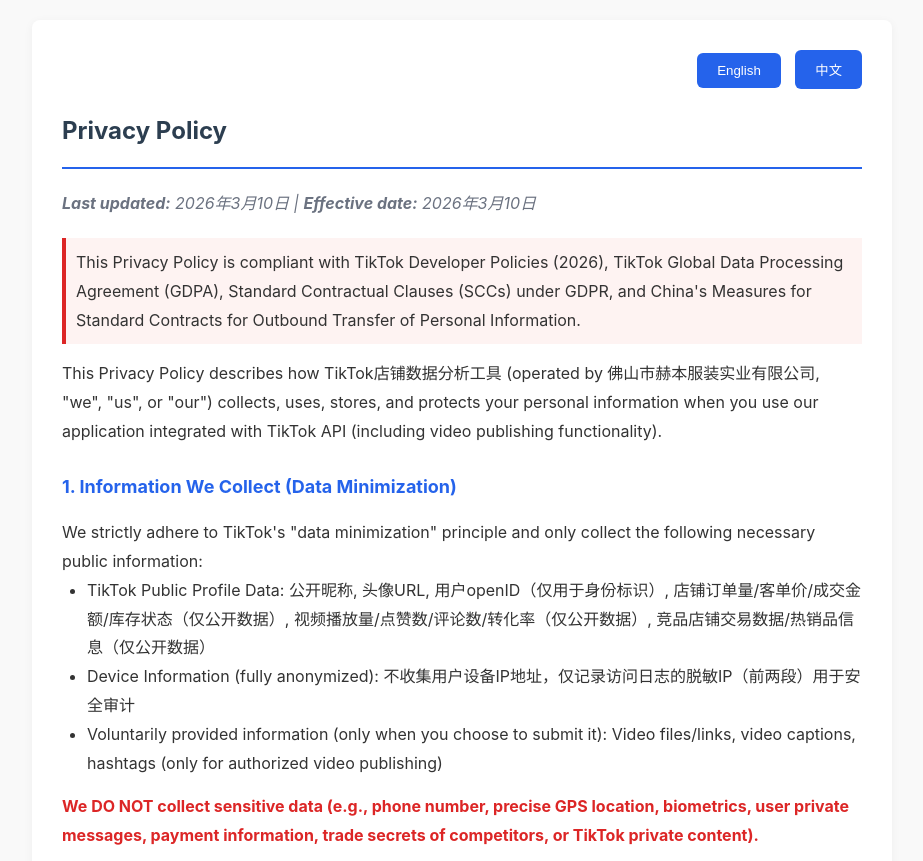
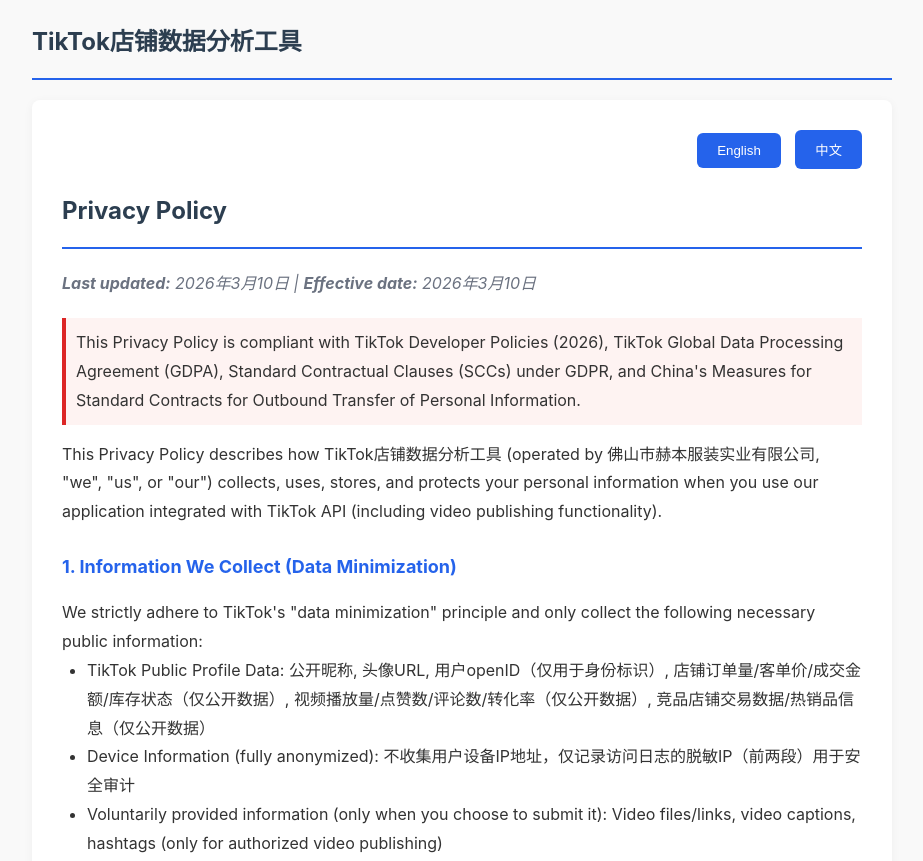
Before and after one commit to p-y-ran/py-ran.github.io, a plain HTML site: page privacy.html in a window 1280 px wide. Shown: the top 861 px of the page, without its empty margins (178-1101 px from the left). Drawn offline with Linux system fonts and the light colour scheme.

Commit message:
Update privacy.html

```diff
--- a/privacy.html
+++ b/privacy.html
@@ -3,7 +3,7 @@
 <head>
     <meta charset="UTF-8">
     <meta name="viewport" content="width=device-width, initial-scale=1.0">
-    <title>Privacy Policy - TikTok店铺数据分析工具 | TikTok API Compliant</title>
+    <title>TikTok店铺数据分析工具 - 隐私政策</title>
     <meta name="robots" content="index, follow">
     <style>
         /* 全局样式重置 */
@@ -84,6 +84,7 @@
     </style>
 </head>
 <body>
+    <h1>TikTok店铺数据分析工具</h1>
     <div class="container">
         <!-- 语言切换按钮 -->
         <div class="lang-toggle">
```
